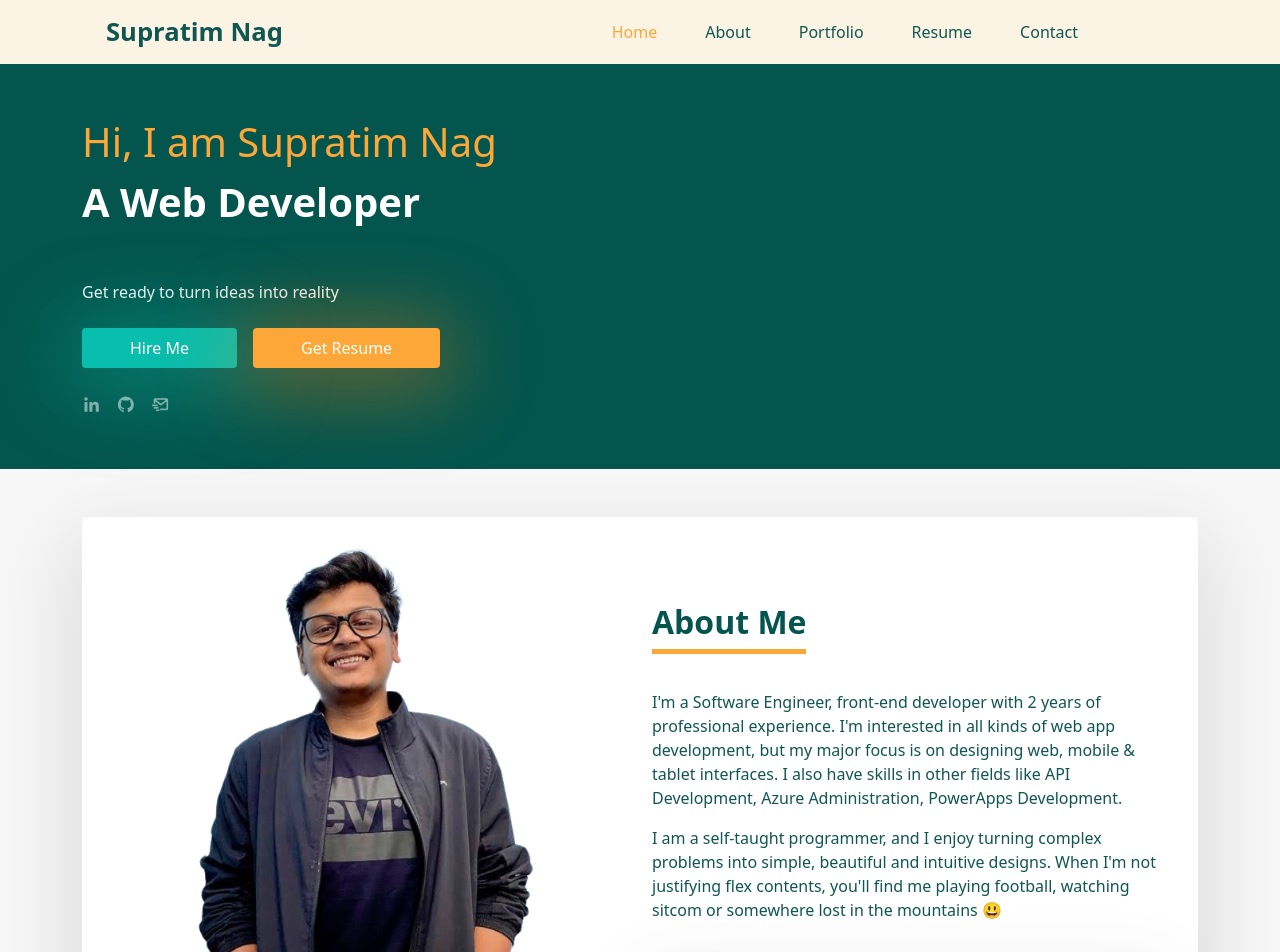
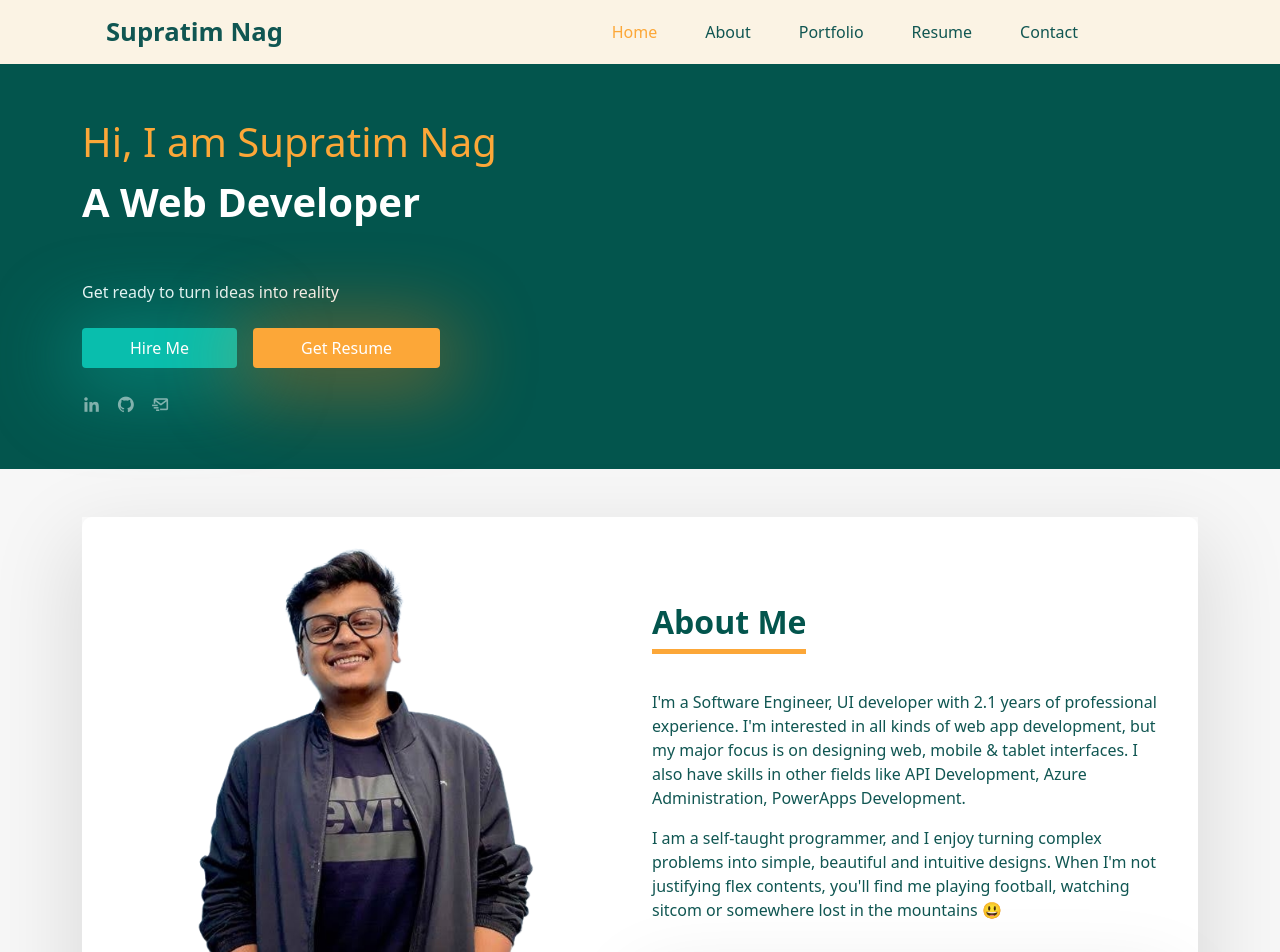
Before and after one commit to nagSupratim/my-portfolio, a React (Create React App) app: page / in a window 1280 px wide. Shown: the top 952 px of the page. Built offline with nearby package versions, Linux system fonts and the light colour scheme.

Commit message:
Update AboutMe.jsx
Making Years of Experience Dynamic

```diff
--- a/src/components/MainContent/AboutMe/AboutMe.jsx
+++ b/src/components/MainContent/AboutMe/AboutMe.jsx
@@ -29,7 +29,7 @@ const AboutMe = () => {
               <section>
                 <Heading className="mb-5">About Me</Heading>
                 <p className="text-green-1">
-                  I'm a Software Engineer, front-end developer with 2 years of
+                  I'm a Software Engineer, UI developer with {((Date.now() - 1569868200000)/(1000 * 60 * 60 * 24 * 30 * 12)).toFixed(1)} years of
                   professional experience. I'm interested in all kinds of web
                   app development, but my major focus is on designing web,
                   mobile & tablet interfaces. I also have skills in other fields
```
